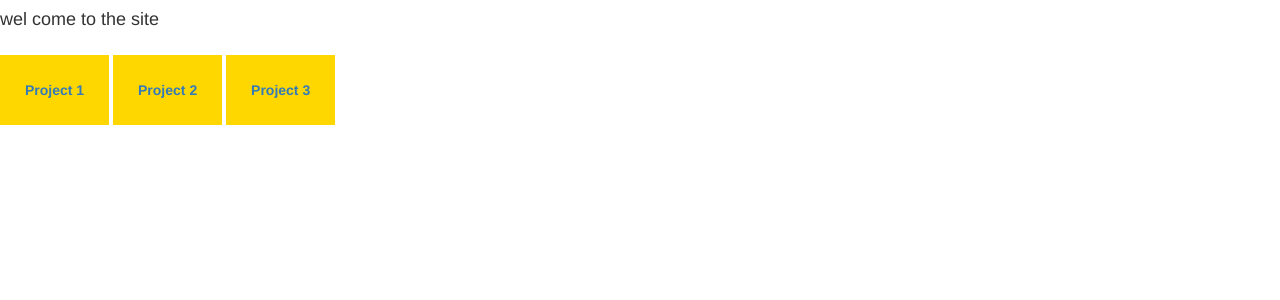
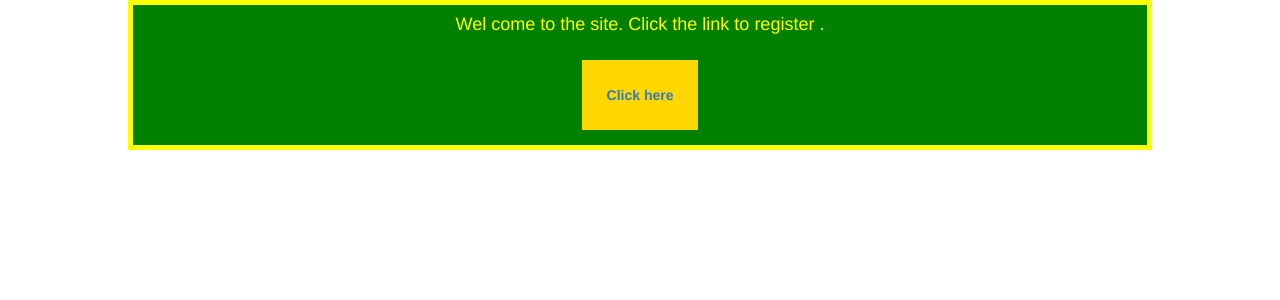
Before and after one commit to Sultan1992/user-registration-and-validation-form, a PHP site: page / in a window 1280 px wide. Shown: the top 300 px of the page. Run offline with PHP 8.4, Linux system fonts and the light colour scheme.

Commit message:
some code modified

```diff
--- a/index.html
+++ b/index.html
@@ -12,12 +12,10 @@
   <link rel="stylesheet" href="style.css">
 	</head>
 	<body>
-		<nav>
-		<h4> wel come to the site</h4>
+		<div class="container">
+		<h4> Wel come to the site. Click the link to register .</h4>
         <nav class="lists">
-		<p><a href="registration.php"><strong>Project 1</strong></a></p>
-		<p><a href="reserve.html"><strong>Project 2</strong></a></p>
-		<p><a href="https://bellagio.csn.edu/~5004825392/Sultan_Feto_FT/Travel.html"><strong>Project 3</strong></a></p>
+		<p><a href="registration.php"><strong>Click here </strong></a></p>
 		</nav>
 		</div>
     </body>
--- a/style.css
+++ b/style.css
@@ -6,7 +6,10 @@ body{
 	padding:0;
 	border-radius:none;
 	height:100%;
-	background-color:white ;
+	}
+	.container{
+background-color: bro;
+max-width: 100%;
 	}
 #myhomepageheader{
 	padding-bottom:2px;
@@ -41,9 +44,6 @@ text-align:center;
 	background-color:gold;
 	display:inline-block;
 }
-h4{
-	color:0fffff;
-}
 #objective{
 	background-color:silver;
 	font-size:16px;
@@ -60,15 +60,16 @@ h4{
 	font-size:bold;
 }
 h1,h2,h3{color:rgb(0, 100, 255);
+	align-items: center;
 text-align:center;
 }
 
 #login{
 width:100%;
-border:2px solid green;
+border:2px solid gold;
 margin:auto;
 text-align:center;
-background:#A9D0F5;
+background-color: antiquewhite;
 padding:9 9px;
  width:300px;
  border-radius:5px;
@@ -79,8 +80,15 @@ height:60%;
 border:2px solid green;
 margin:auto;
 text-align:center;
-background:#A9D0F5;
+background-color: antiquewhite;
 padding:9px 9px;
  width:300px;
  border-radius:5px;
 }
+a{
+	align-items: center;
+	text-align: center;
+}
+h4{
+	color: fff;
+}
```
